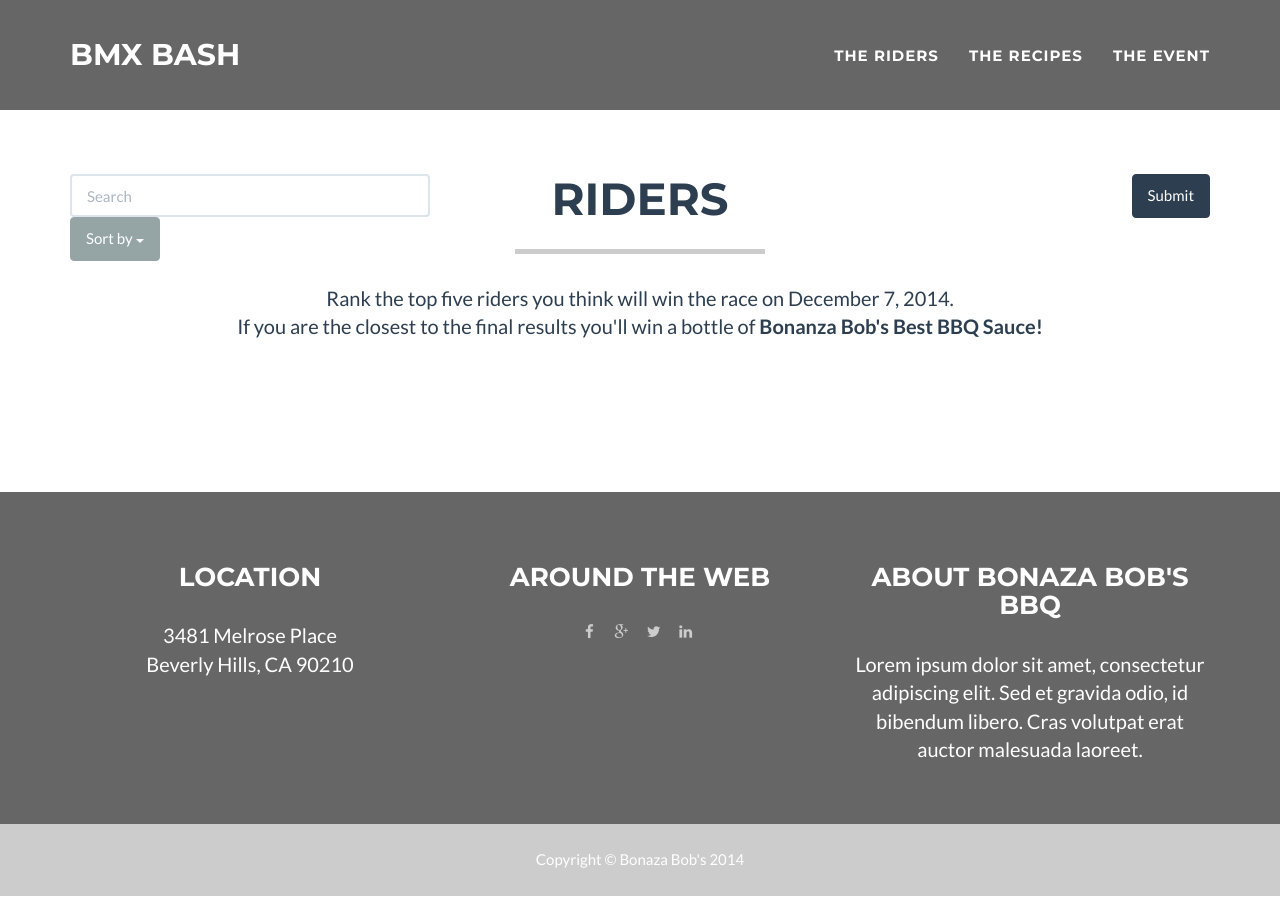
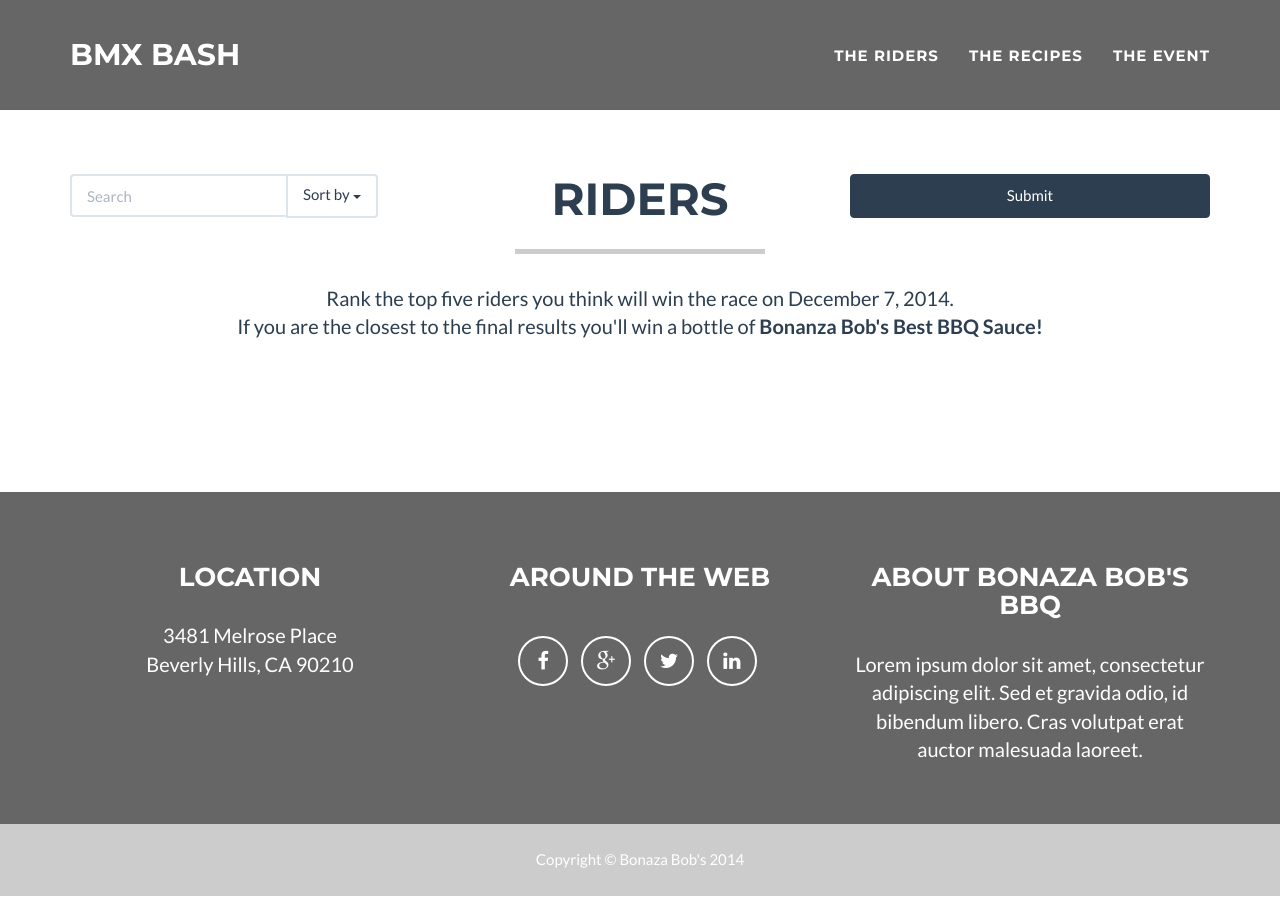
Before and after one commit to carbondesign/thisiswhatido, a Jekyll site: the page built from riders.html, in a window 1280 px wide. Built offline with Jekyll 4.4.1, drawn with Linux system fonts in a browser that asks for light colours; nearby versions of some CDN libraries.

Commit message:
debugging

```diff
--- a/css/main.scss
+++ b/css/main.scss
@@ -8,7 +8,7 @@ $tab: "max-width:990px";
 @import "helpers";
 @import "layout";
 @import "grid";
-
+@import "button_forms";
 @import "modals";
 
 
```
Also changed, not shown: _sass/_button_forms.scss (+6 -7 lines).
